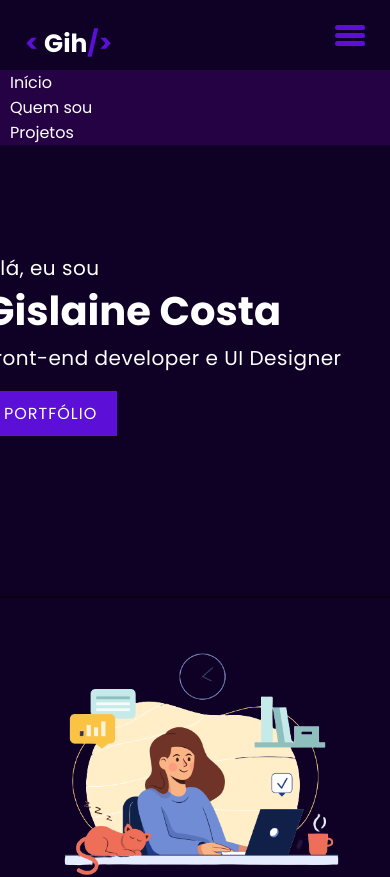
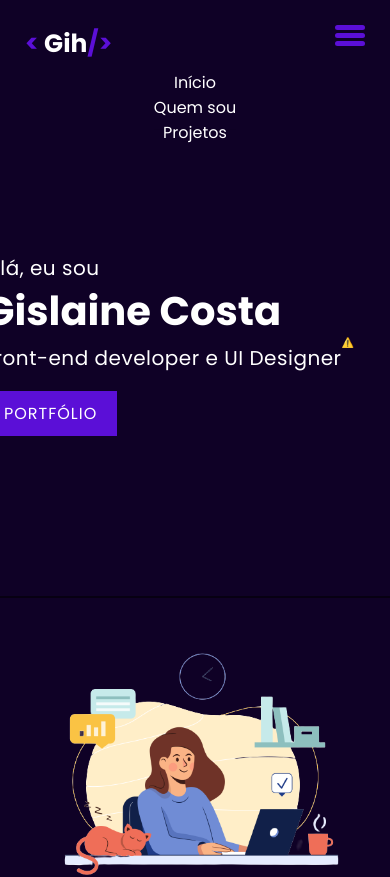
Before and after one commit to gih-costa/desafio-starse-, a plain HTML site: page index.html in a window 390 px wide. Shown: the top 877 px of the page. Drawn offline with nearby package versions, Linux system fonts and the light colour scheme; no server answers.

Commit message:
feat 5 - correções e ajustes

```diff
--- a/css/responsive.css
+++ b/css/responsive.css
@@ -1,18 +1,18 @@
 /* Media Query */
-@media (max-width: 600px) {
+@media only screen and (max-width: 600px) {
 
   #menu{
       display: block;
+      text-align: center;
       position: absolute;
       width: 100%;
       top: 70px;
       right: 0px;
-      background: rgb(36, 2, 68);
+      background: #0F0126;
     z-index:1000;
         transition: .6s;
       visibility: visible;
-      overflow-y: auto;
-  }
+      overflow: hidden;
 
     }
     #menu a {
@@ -49,12 +49,18 @@
     }
 
     .animation {
-      display: none;
+        display: flex;
+    }
+
   }
 
 
+
+
 @media only screen and (min-width: 768px) {
-
+  label span{
+      display: none;
+  }
   #cards{
       padding: 0 5rem;
    }
--- a/css/style.css
+++ b/css/style.css
@@ -167,12 +167,15 @@ display: flex;
     animation: text_reveal .5s ease forwards;
     animation-delay: 1.5s;
 }
+
 #presentation h1:nth-child(1){
     animation-delay: .8s;
 }
+
 #presentation h1:nth-child(2){
     animation-delay: 1.8s;
 }
+
 #presentation h1:nth-child(3){
     animation: text_reveal_name .5s ease forwards;
     animation-delay: 2.8s;
```
Lines whose indentation alone changed are shown as unchanged.
